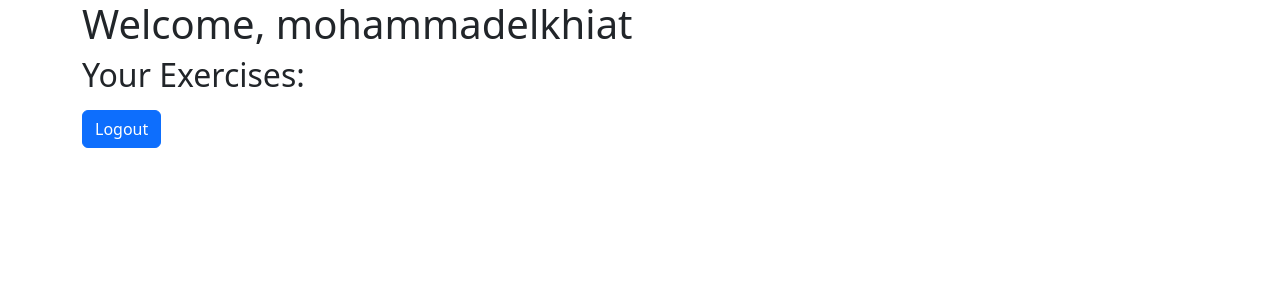
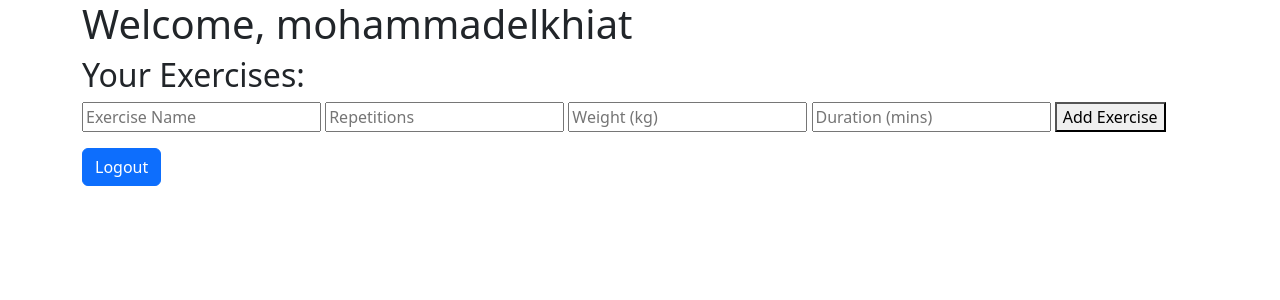
Before and after one commit to mohammadelkhiat/mahsoub, a Flask app: page / in a window 1280 px wide. Shown: the top 300 px of the page. Run offline with Flask 3, Linux system fonts and the light colour scheme; a user stored in the database is signed in.

```diff
--- a/app.py
+++ b/app.py
@@ -1,6 +1,7 @@
 from flask import Flask, render_template, redirect, url_for, request, flash
 from flask_sqlalchemy import SQLAlchemy
 from flask_login import LoginManager, UserMixin, login_user, logout_user, login_required, current_user
+from werkzeug.security import generate_password_hash, check_password_hash
 
 app = Flask(__name__)
 app.config['SECRET_KEY'] = 'your_secret_key_here'
@@ -43,7 +44,7 @@ def login():
         username = request.form['username']
         password = request.form['password']
         user = User.query.filter_by(username=username).first()
-        if user and user.password == password:
+        if user and check_password_hash(user.password, password):
             login_user(user)
             return redirect(url_for('index'))
         flash('Invalid username or password')
@@ -56,10 +57,11 @@ def register():
     if request.method == 'POST':
         username = request.form['username']
         password = request.form['password']
+        hashed_password = generate_password_hash(password)
         if User.query.filter_by(username=username).first():
             flash('Username already exists.')
         else:
-            new_user = User(username=username, password=password)
+            new_user = User(username=username, password=hashed_password)
             db.session.add(new_user)
             db.session.commit()
             login_user(new_user)  # Automatically log in the new user
--- a/templates/index.html
+++ b/templates/index.html
@@ -8,6 +8,15 @@
     <div class="container">
         <h1>Welcome, {{ current_user.username }}</h1>
         <h2>Your Exercises:</h2>
+        <div>
+            <form action="/add-exercise" method="post">
+                <input type="text" name="name" placeholder="Exercise Name" required>
+                <input type="number" name="repetitions" placeholder="Repetitions" required>
+                <input type="number" name="weight" placeholder="Weight (kg)">
+                <input type="number" name="duration" placeholder="Duration (mins)">
+                <button type="submit">Add Exercise</button>
+            </form>
+        </div>
         <ul>
             {% for exercise in exercises %}
             <li>{{ exercise.name }}: {{ exercise.repetitions }} reps, {{ exercise.weight }} kg, {{ exercise.duration }} mins</li>
@@ -15,5 +24,6 @@
         </ul>
         <a href="{{ url_for('logout') }}" class="btn btn-primary">Logout</a>
     </div>
+    <script src="https://cdn.jsdelivr.net/npm/bootstrap@5.3.0-alpha1/dist/js/bootstrap.min.js"></script>
 </body>
 </html>
```
Also changed, not shown: instance/mahsoub.db.
